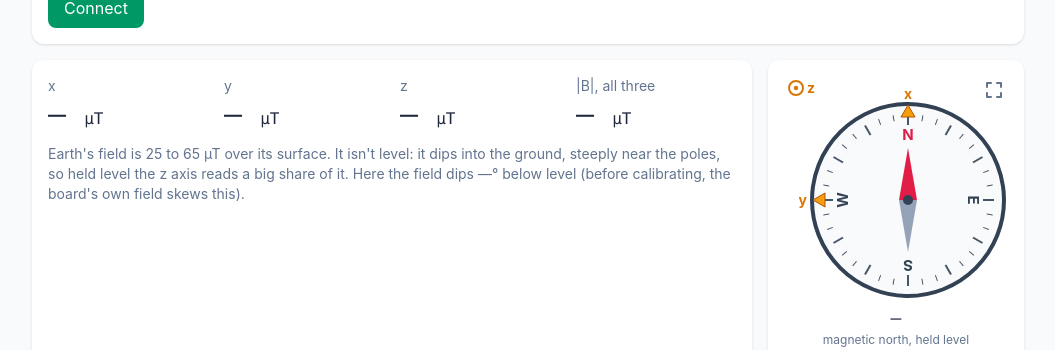
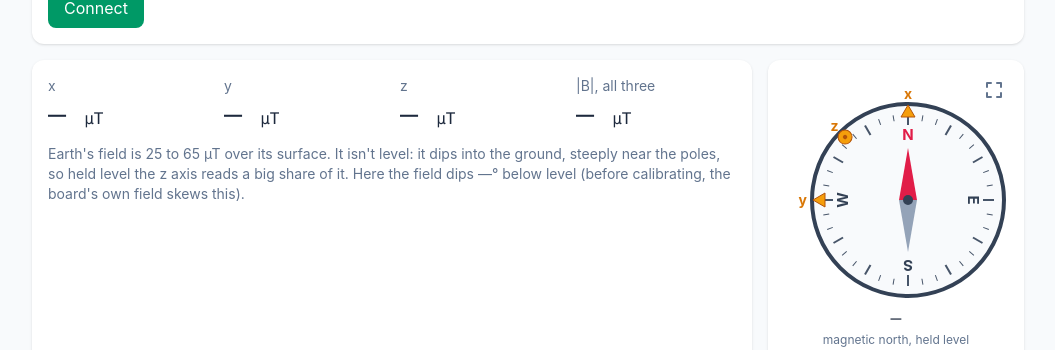
Before and after one commit to aguegu/i2c.ninja, a Vue app: page /hmc5883l in a window 1280 px wide. Shown: the part 577-927 px from the top of the page, without its empty margins (112-1167 px from the left). Built offline with nearby package versions, Linux system fonts and the light colour scheme.

Commit message:
CompassRose: z on the rim between x and y, marked as they are
Co-Authored-By: Claude Opus 5.5 <noreply@anthropic.com>

```diff
--- a/src/components/CompassRose.vue
+++ b/src/components/CompassRose.vue
@@ -2,7 +2,7 @@
 // A compass rose as a phone shows one: the board's nose fixed at the top,
 // the rose turned so its N points at magnetic north; the board's x (the
 // nose) and y (its left) marked on the rim, z (out of the board, toward
-// you: seen from above) in the corner. heading: degrees
+// you: seen from above) between them. heading: degrees
 // clockwise from magnetic north to the nose (null: none yet). A button
 // takes it full screen, the heading written large there.
 import { ref, computed } from 'vue';
@@ -43,12 +43,12 @@ const { full, toggle } = useFullscreen(box);
       <!-- the board's y: fixed, to the left -->
       <path :d="`M ${-RING - 9} 0 L ${-RING + 3} -7 L ${-RING + 3} 7 Z`" fill="#f59e0b" stroke="#b45309" />
       <text :x="-RING - 15" y="5" text-anchor="end" font-size="14" font-weight="bold" fill="#d97706">y</text>
-      <!-- the board's z: out of it, toward you (seen from above, face up) -->
-      <g :transform="`translate(${-R - LABEL_ROOM + 12} ${-R - LABEL_ROOM + 12})`">
-        <circle r="7" fill="none" stroke="#d97706" stroke-width="2" />
-        <circle r="2.2" fill="#d97706" />
-        <text x="11" y="5" font-size="14" font-weight="bold" fill="#d97706">z</text>
+      <!-- the board's z: out of it, toward you (seen from above, face up): on the rim between x and y, as they are -->
+      <g :transform="`rotate(-45) translate(0 ${-RING - 3})`">
+        <circle r="7" fill="#f59e0b" stroke="#b45309" />
+        <circle r="2.2" fill="#b45309" />
       </g>
+      <text :x="-(RING + 18) * Math.SQRT1_2" :y="-(RING + 18) * Math.SQRT1_2 + 5" text-anchor="middle" font-size="14" font-weight="bold" fill="#d97706">z</text>
     </svg>
     <p :class="full ? 'font-mono text-3xl tabular-nums' : 'mt-1 font-mono text-lg tabular-nums'">{{ heading === null ? '—' : `${heading.toFixed(0)}° ${name}` }}</p>
     <FullscreenButton v-if="canFullscreen" :full="full" class="absolute top-0 right-0" @toggle="toggle" />
```
